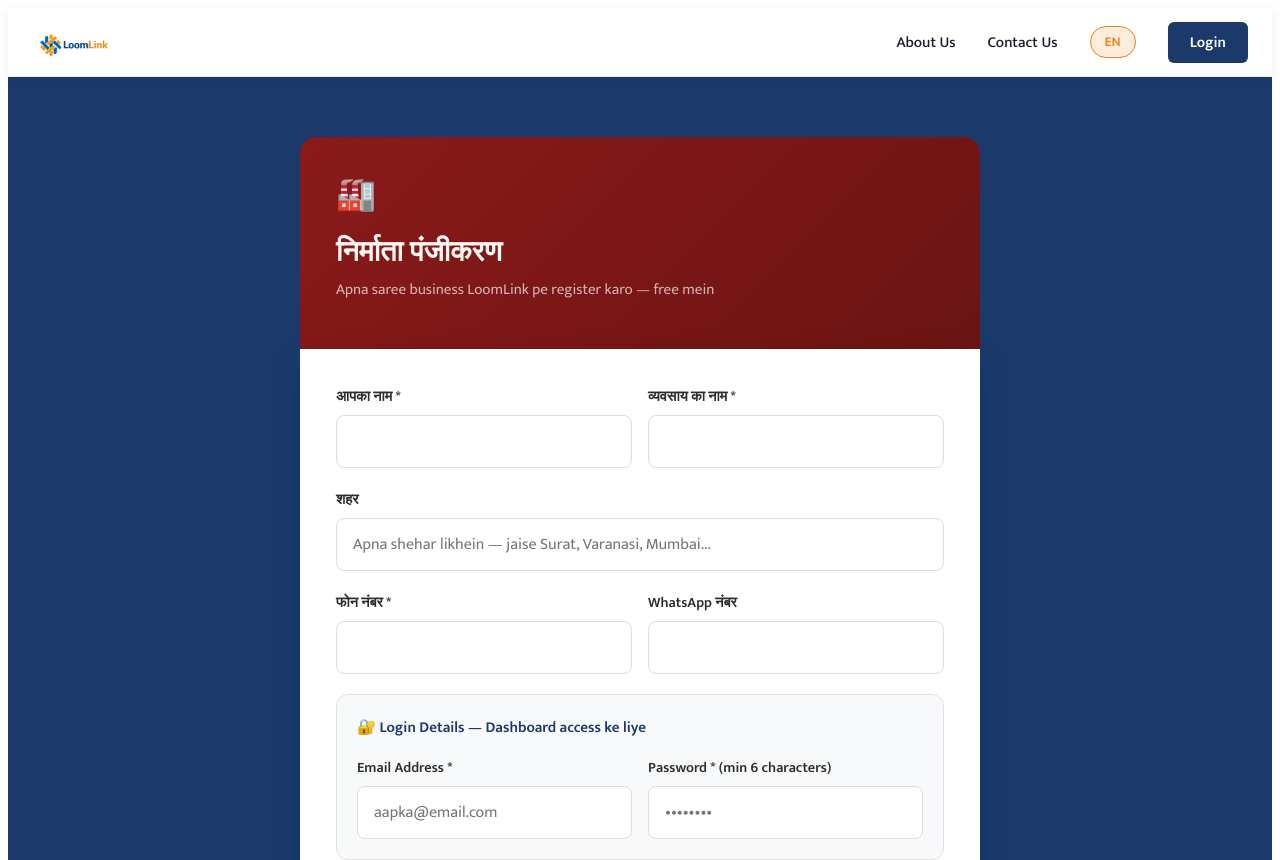
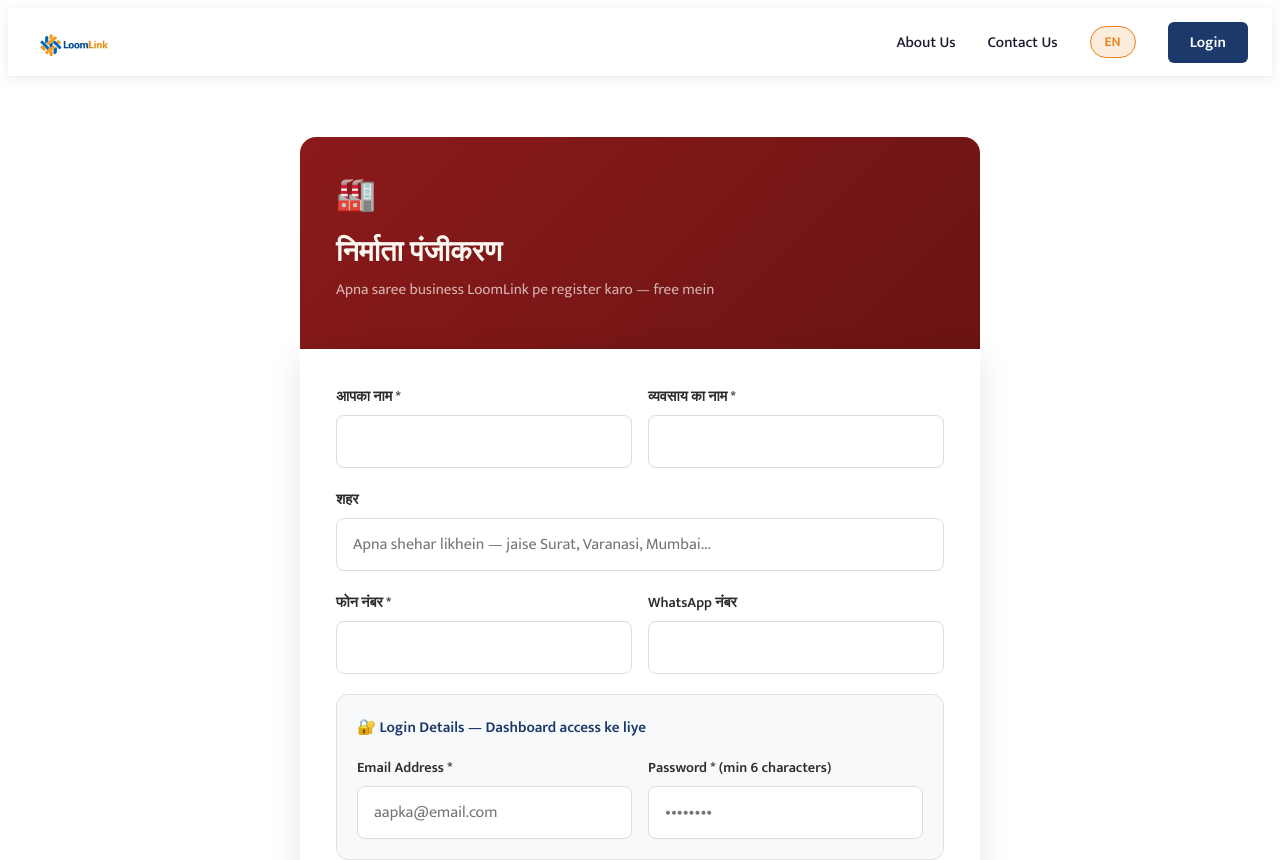
Before and after one commit to ramawdhesh03-prog/loomlink, a React (Vite) app: page /manufacturer in a window 1280 px wide. Shown: the top 860 px of the page. Built offline with nearby package versions, Linux system fonts and the light colour scheme; no server answers.

Commit message:
fix: transparent bg, clean dashboard imports

```diff
--- a/src/App.jsx
+++ b/src/App.jsx
@@ -14,7 +14,7 @@ import AdminDashboard from './pages/AdminDashboard'
 export default function App() {
   return (
     <BrowserRouter>
-      <div style={{ minHeight: '100vh', background: '#1B3A6B', color: '#1A1A2E', fontFamily: "'Mukta', sans-serif" }}>
+      <div style={{ minHeight: '100vh', background: 'transparent', color: '#1A1A2E', fontFamily: "'Mukta', sans-serif" }}>
         <Navbar />
         <Routes>
           <Route path="/" element={<Home />} />
```
